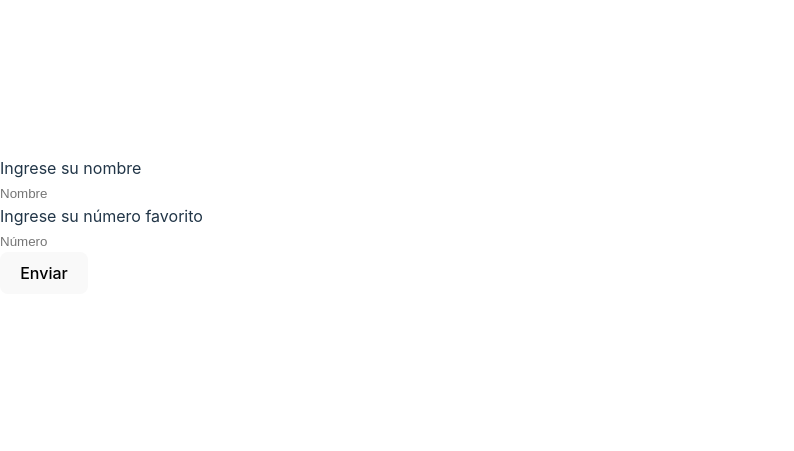
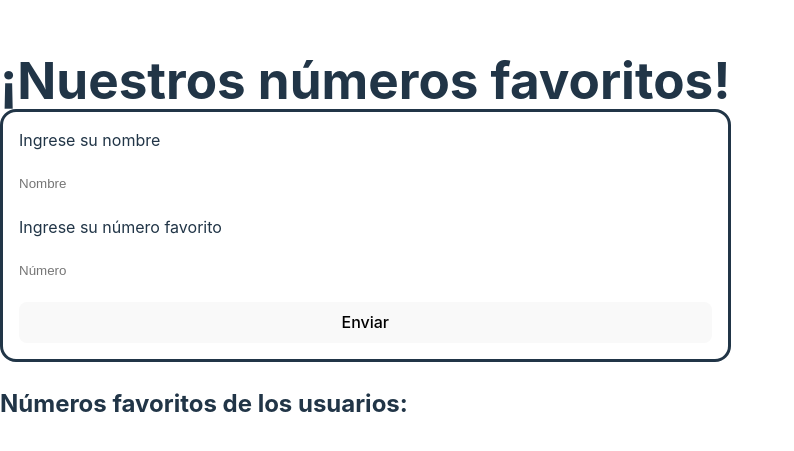
Before and after one commit to paulagoldenhorn/Proyectos-Frontend3, a React (Vite) app: page / in a window 1280 px wide. Shown: the part 163-614 px from the top of the page, without its empty margins (0-794 px from the left). Built offline with nearby package versions, Linux system fonts and the light colour scheme.

Commit message:
Ejercicio clase 09 modificado: optimizacion de rendimiento

```diff
--- a/src/C09-forms/Clase09.jsx
+++ b/src/C09-forms/Clase09.jsx
@@ -1,9 +1,49 @@
+import { useState } from 'react'
+import { generateId } from './idGenerator'
 import Formulario from './Formulario'
+import Lista from '../C05-estilos/Lista/Lista'
+import Item from '../C05-estilos/Item/Item'
+
+/*
+Responsabilidades:
+- Formulario muestra el formulario y renderiza los errores
+- Clase09 muestra Formulario y renderiza los resultados
+*/
 
 function Clase09() {
+  const [submittedValues, setSubmittedValues] = useState([])
+
+  function handleSubmit(values) {
+    setSubmittedValues([
+      ...submittedValues,
+      {
+        id: generateId(),
+        number: values.inputNumber,
+        name: values.inputName,
+      },
+    ])
+  }
+
   return (
     <>
-        <Formulario />
+      <h1>¡Nuestros números favoritos!</h1>
+      <Formulario onSubmit={handleSubmit} />
+
+      <br />
+
+      <h2>Números favoritos de los usuarios:</h2>
+      <Lista>
+        {submittedValues.map((value) => {
+          return (
+            <Item key={value.id}>
+              <p>Nombre: {value.name}</p>
+              <p style={{ color: 'lightGreen' }}>
+                Tu número favorito es: {value.number}
+              </p>
+            </Item>
+          )
+        })}
+      </Lista>
     </>
   )
 }
--- a/src/C09-forms/Formulario.jsx
+++ b/src/C09-forms/Formulario.jsx
@@ -1,18 +1,15 @@
 import { useState } from 'react'
-import Item from '../C05-estilos/Item/Item'
-import Lista from '../C05-estilos/Lista/Lista'
-import { generateId } from './idGenerator'
+import styles from '../C05-estilos/Item/Item.module.css'
 
-function Formulario() {
+function Formulario(props) {
   const [inputNumber, setInputNumber] = useState('')
   const [inputName, setInputName] = useState('')
 
   const [error, setError] = useState('')
-  const [submittedValues, setSubmittedValues] = useState([])
 
   function hasErrors() {
     if (!inputName) {
-      setError('Debe ingresar un nombre')
+      setError('Debes ingresar un nombre')
       return true
     } else if (!inputNumber || inputNumber < 0) {
       setError('Debes ingresar un número mayor que 0')
@@ -25,14 +22,7 @@ function Formulario() {
 
     if (hasErrors()) return
 
-    setSubmittedValues([
-      ...submittedValues,
-      {
-        id: generateId(),
-        number: inputNumber,
-        name: inputName,
-      },
-    ])
+    props.onSubmit({ inputName, inputNumber })
 
     setInputNumber('')
     setInputName('')
@@ -40,8 +30,7 @@ function Formulario() {
   }
 
   return (
-    <>
-      <form onSubmit={handleSubmit}>
+    <form onSubmit={handleSubmit} className={styles.item}>
       <label htmlFor='name'>Ingrese su nombre</label>
       <br />
       <input
@@ -67,25 +56,9 @@ function Formulario() {
       <br />
 
       <button type='submit'>Enviar</button>
+
+      {error ? <p style={{ color: 'red' }}>{error}</p> : undefined}
     </form>
-      {error ? <p style={{ color: 'red' }}>{error}</p> : undefined}
-
-      <br />
-      {/* Esto se renderiza cada vez que hay un cambio en 'submittedValues' :/ */}
-      <Lista>
-        {submittedValues.map(value => {
-          return (
-            <Item key={value.id}>
-                <p>Nombre: {value.name}</p>
-                <p style={{ color: 'lightGreen' }}>
-                  Tu número favorito es: {value.number}
-                </p>
-            </Item>
-          )
-        })}
-      </Lista>
-
-    </>
   )
 }
 
```
Lines whose indentation alone changed are shown as unchanged.
